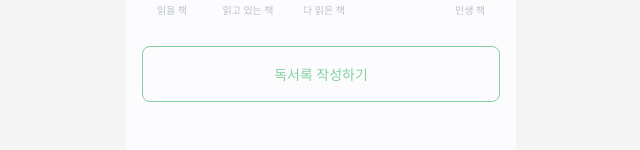
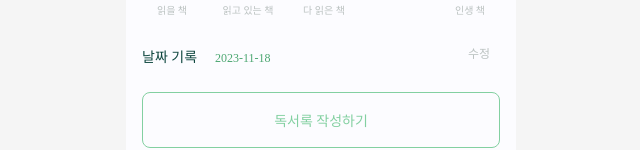
Before and after one commit to gunyongbok/bookus-client, a React (Vite) app: page /bookdetail/1 in a window 1280 px wide. Shown: the part 398-548 px from the top of the page, without its empty margins (319-959 px from the left). Built offline with nearby package versions, Linux system fonts and the light colour scheme; no server answers; a web font is replaced by a local one.

Commit message:
feat: datePicker 사용하여 날짜 선택 구현

```diff
--- a/package.json
+++ b/package.json
@@ -13,6 +13,7 @@
     "@types/react-select": "^5.0.1",
     "axios": "^1.5.0",
     "react": "^18.2.0",
+    "react-datepicker": "^4.25.0",
     "react-dom": "^18.2.0",
     "react-router-dom": "^6.15.0",
     "react-select": "^5.7.7",
@@ -22,6 +23,7 @@
   },
   "devDependencies": {
     "@types/react": "^18.2.24",
+    "@types/react-datepicker": "^4.19.4",
     "@types/react-dom": "^18.2.9",
     "@typescript-eslint/eslint-plugin": "^6.0.0",
     "@typescript-eslint/parser": "^6.0.0",
--- /dev/null
+++ b/src/components/Input/BookDetail/DateController.tsx
@@ -0,0 +1,119 @@
+import styled from "styled-components";
+import { useState } from "react";
+
+// Date
+import DatePicker from "react-datepicker";
+import "react-datepicker/dist/react-datepicker.css";
+
+const DateBox = styled.div`
+  width: 100%;
+  height: 14px;
+  position: relative;
+`;
+
+const DateLabel = styled.label`
+  color: #0f473f;
+  font-family: Pretendard;
+  font-size: 14px;
+  font-style: normal;
+  font-weight: 500;
+  margin-right: 16px;
+`;
+
+const DateInput = styled.input`
+  color: #4ca771;
+  font-family: Pretendard;
+  font-size: 12px;
+  font-style: normal;
+  font-weight: 300;
+  border: none;
+  padding-right: 30px;
+  background-color: #fcfcff;
+`;
+
+const CustomIcon = styled.span`
+  position: absolute;
+  top: 50%;
+  right: 10px;
+  transform: translateY(-50%);
+  cursor: pointer;
+  color: #bbc2c1;
+  font-family: Pretendard;
+  font-size: 12px;
+  font-style: normal;
+  font-weight: 300;
+`;
+
+const DatePopup = styled.div`
+  position: absolute;
+  top: 100%;
+  right: 0;
+  z-index: 999;
+`;
+
+const CustomDatePicker = styled(DatePicker)`
+  border: none;
+`;
+
+interface DateControllerProps {
+  onDateChange: (formattedDate: string) => void;
+}
+
+const DateController: React.FC<DateControllerProps> = ({ onDateChange }) => {
+  const [today, setToday] = useState(new Date());
+  const [isDatePickerOpen, setIsDatePickerOpen] = useState<boolean>(false);
+
+  const isoString = today.toISOString();
+  const [datePart, timePart] = isoString.split("T");
+  const dateFormatted = datePart.split("-").join("-");
+  const finalFormattedDate = `${dateFormatted} ${timePart.slice(0, 8)}`;
+
+  const formatDate = (originalDate: any) => {
+    const date = new Date(originalDate);
+    const year = date.getFullYear();
+    const month = String(date.getMonth() + 1).padStart(2, "0");
+    const day = String(date.getDate()).padStart(2, "0");
+    const hours = String(date.getHours()).padStart(2, "0");
+    const minutes = String(date.getMinutes()).padStart(2, "0");
+    const seconds = String(date.getSeconds()).padStart(2, "0");
+    const isoFormatDate = `${year}-${month}-${day}T${hours}:${minutes}:${seconds}.000`;
+
+    return isoFormatDate;
+  };
+
+  const handleDatePickerChange = (date: Date) => {
+    setToday(date);
+    setIsDatePickerOpen(false);
+    // 콜백 함수 호출
+    onDateChange(formatDate(finalFormattedDate));
+  };
+
+  const handleDatePickerClick = () => {
+    setIsDatePickerOpen(true);
+  };
+
+  return (
+    <DateBox>
+      <DateLabel onClick={handleDatePickerClick}>날짜 기록</DateLabel>
+      <DateInput
+        type="text"
+        value={today.toISOString().split("T")[0]}
+        readOnly
+        onClick={handleDatePickerClick}
+      />
+      <CustomIcon onClick={handleDatePickerClick}>수정</CustomIcon>
+      {isDatePickerOpen && (
+        <DatePopup>
+          <CustomDatePicker
+            onChange={handleDatePickerChange}
+            className="customDatePicker"
+            open={isDatePickerOpen}
+            onClickOutside={() => setIsDatePickerOpen(false)}
+          />
+        </DatePopup>
+      )}
+    </DateBox>
+  );
+};
+
+export default DateController;
--- a/src/page/Book/BookDetail.tsx
+++ b/src/page/Book/BookDetail.tsx
@@ -20,6 +20,9 @@ import { bookState } from "../../assets/svg/BookDetail/bookDetailAsset";
 
 // Modal
 import ChangeBookStateModal from "../../components/Model/BookDetail/ChangeBookState";
+
+// Date
+import DateController from "../../components/Input/BookDetail/DateController";
 
 const MainContent = styled.div`
   width: 100%;
@@ -81,18 +84,6 @@ interface BookProps {
   thumbnail: string;
 }
 
-// const DateLabel = styled.label`
-//   color: #0f473f;
-//   font-family: Pretendard;
-//   font-size: 14px;
-//   font-style: normal;
-//   font-weight: 500;
-// `;
-
-// const DateInput = styled.input`
-
-// `
-
 interface ModalProps {
   libraryId: string;
   state: string;
@@ -107,6 +98,11 @@ const BookDetail = () => {
     state: readingStatus,
   });
   const [isModalOpen, setIsModalOpen] = useState<boolean>(false);
+
+  const handleDateChange = (formattedDate: string) => {
+    // 여기서 formattedDate를 사용
+    console.log("Formatted Date:", formattedDate);
+  };
 
   const getBookInfo = async () => {
     try {
@@ -156,6 +152,7 @@ const BookDetail = () => {
             </BookStateBox>
           ))}
         </BookStateWrapper>
+        <DateController onDateChange={handleDateChange} />
         <StandardBtn $color="#83D0A1" $border="1.5px solid  #83D0A1">
           독서록 작성하기
         </StandardBtn>
```
Also changed, not shown: 1 other file (tests, documents, lock files or other folders).
